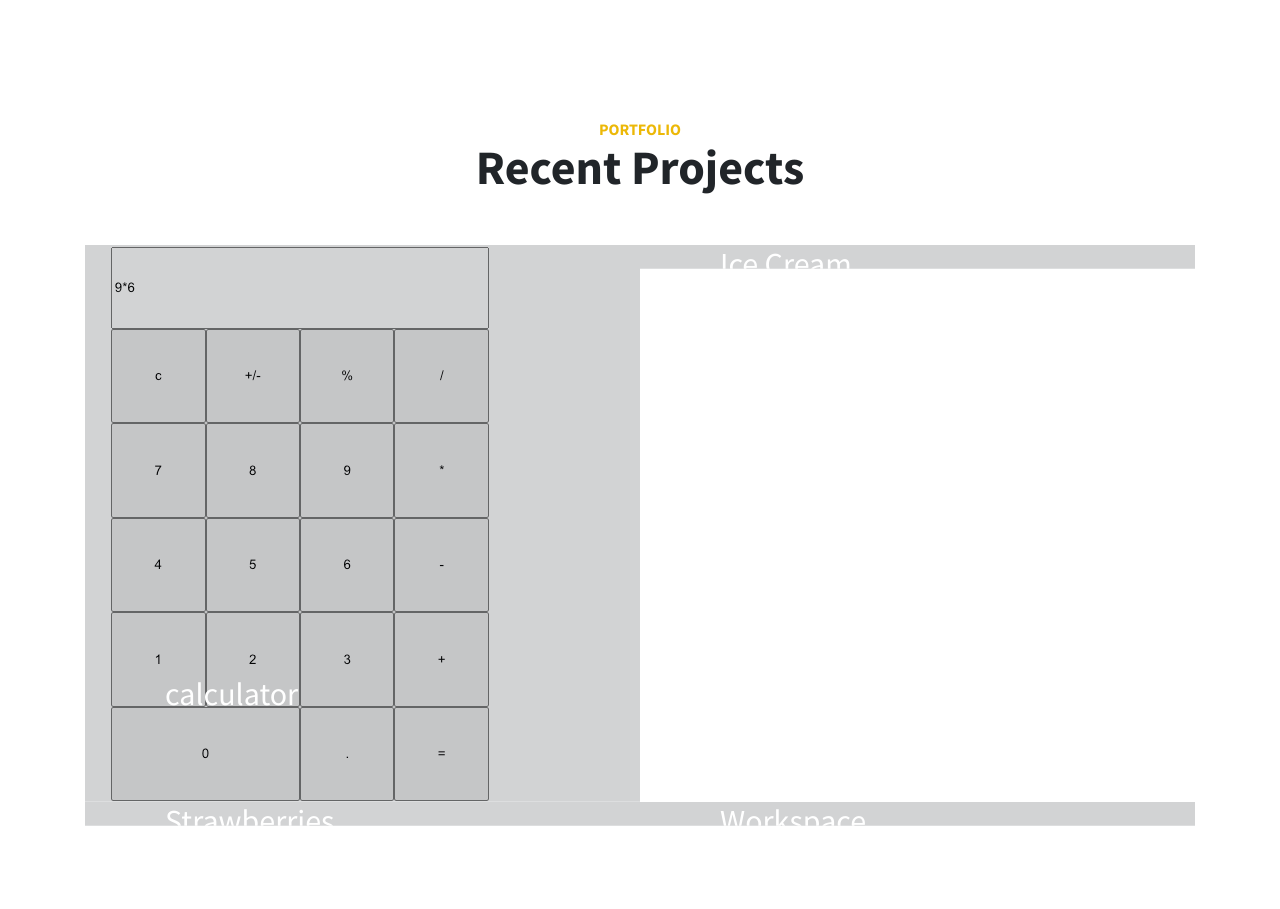
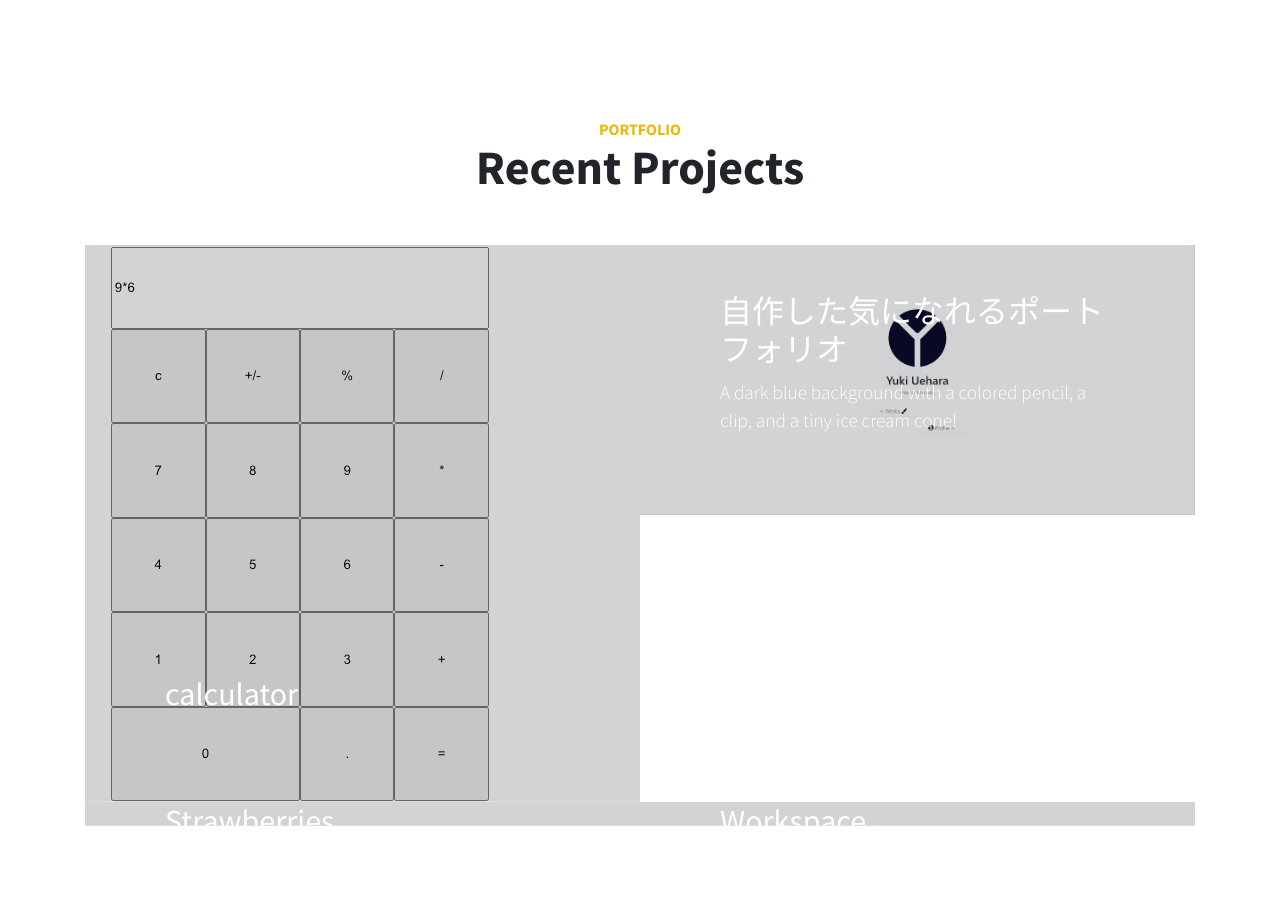
Before and after one commit to ryounasso/ryounasso.github.io, a plain HTML site: page index3.html in a window 1280 px wide. Shown: the top 909 px of the page. Drawn offline with Linux system fonts and the light colour scheme.

Commit message:
Modified

```diff
--- a/index3.html
+++ b/index3.html
@@ -38,11 +38,11 @@
           <a class="portfolio-item" href="#!">
             <div class="caption">
               <div class="caption-content">
-                <div class="h2">Ice Cream</div>
+                <div class="h2">自作した気になれるポートフォリオ</div>
                 <p class="mb-0">A dark blue background with a colored pencil, a clip, and a tiny ice cream cone!</p>
               </div>
             </div>
-            <img class="img-fluid" src="img/portfolio-2.jpg" alt="">
+            <img class="img-fluid" src="image/ポートフォリオ.jpg" alt="">
           </a>
         </div>
         <div class="col-lg-6">
```
Also changed, not shown: image/ポートフォリオ.jpg (added), 1 other file.
